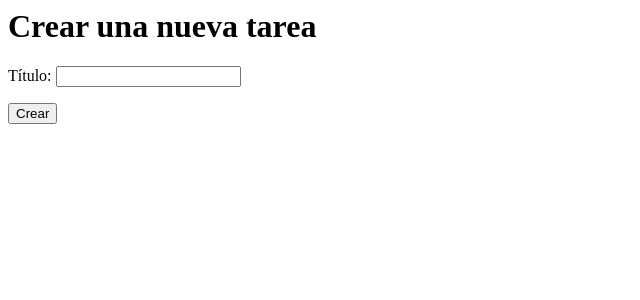
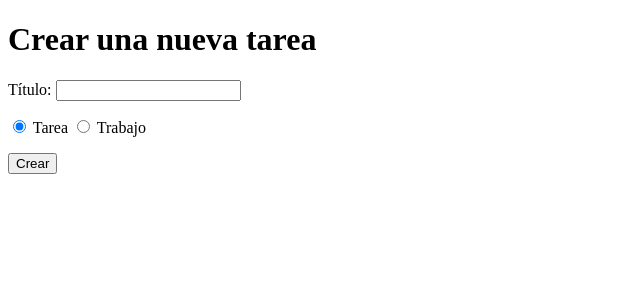
Before and after one commit to acrerosj/dsw2022-tareas, a PHP site: page /index.php/tarea in a window 1280 px wide. Shown: the top 300 px of the page, without its empty margins (0-640 px from the left). Run offline with PHP 8.4, Linux system fonts and the light colour scheme.

Commit message:
Crear tareas y trabajos

```diff
--- a/controllers/TareaController.php
+++ b/controllers/TareaController.php
@@ -37,4 +37,11 @@ class TareaController {
     $_SESSION['tareas'] = $this->tareas;
     header('Location: /');
   }
+
+  public function crearTrabajo($titulo , $fecha) {
+    $nuevaTrabajo = new Trabajo($titulo, $fecha);
+    $_SESSION['tareas'][] = $nuevaTrabajo;
+    $this->tareas = $_SESSION['tareas'];
+    header('Location: /');
+  }
 }
--- a/css/style.css
+++ b/css/style.css
@@ -10,6 +10,11 @@
   box-shadow: 10px 10px 10px grey;
 }
 
+.trabajo {
+  border: 3px solid red;
+  border-radius: 15px;
+}
+
 .activa {
   background-color: aquamarine;
 }
@@ -17,3 +22,7 @@
 .finalizada {
   background-color: indianred;
 }
+
+.oculto {
+  display: none;
+}
--- a/datosfalsos.php
+++ b/datosfalsos.php
@@ -6,7 +6,7 @@
     $tareas = [
       new Tarea('Corregir examen PHP'),
       new Tarea('Corregir examen Javascript'),
-      new Trabajo('Hacer Web'),
+      new Trabajo('Hacer Web', '21/12/2022'),
       new Tarea('Poner notas DSW'),
       new Tarea('Poner notas DEW')
     ];
--- a/index.php
+++ b/index.php
@@ -7,11 +7,15 @@ $controller = new TareaController();
 
 if (isset( $_SERVER['PATH_INFO'])) {
   $partes = explode('/', $_SERVER['PATH_INFO']);
-  if ($partes[1]=='tarea') {
+  if ($partes[1]=='tarea' || $partes[1]=='trabajo') {
     if (empty($_POST['titulo'])) {
       $controller->formCrear();
     } else {
-      $controller->crearTarea($_POST['titulo']);
+      if ($partes[1]=='tarea') {
+        $controller->crearTarea($_POST['titulo']);
+      } else {
+        $controller->crearTrabajo($_POST['titulo'], $_POST['fecha']);
+      }
     }
   } elseif ($partes[1]=='deletetarea' && is_numeric($partes[2])) {
     $controller->eliminarTarea($partes[2]);
--- /dev/null
+++ b/js/creartarea.js
@@ -0,0 +1,15 @@
+document.forms.formcrear.addEventListener('submit', ()=>{
+  if (document.forms.formcrear.tipo.value == 'trabajo') {
+    document.forms.formcrear.action = '/index.php/trabajo/';
+  }
+});
+
+document.forms.formcrear.tipo.forEach(radio => radio.addEventListener('change', ()=>{
+    let panelFecha = document.getElementById('panel-fecha');
+    if (document.forms.formcrear.tipo.value == 'trabajo') {
+      panelFecha.classList.remove('oculto');
+    } else {
+      panelFecha.classList.add('oculto');
+    }
+  })
+);
--- a/models/Trabajo.php
+++ b/models/Trabajo.php
@@ -1,4 +1,10 @@
 <?php
 class Trabajo extends Tarea {
+  public $fecha;
 
+  public function __construct($titulo, $fecha)
+  {
+    parent::__construct($titulo);
+    $this->fecha = $fecha;
+  }
 }
--- a/views/crear.php
+++ b/views/crear.php
@@ -1,10 +1,23 @@
+<?php require('views/header.php'); ?>
 <h1>Crear una nueva tarea</h1>
-<form action="/index.php/tarea/" method="post">
+<form action="/index.php/tarea/" method="post" name="formcrear">
   <p>
     <label for="titulo">Título: </label>
     <input type="text" name="titulo" id="titulo" required>
   </p>
   <p>
+    <input type="radio" name="tipo" value="tarea" id="tarea" checked>
+    <label for="tarea">Tarea</label>
+    <input type="radio" name="tipo" value="trabajo" id="trabajo">
+    <label for="trabajo">Trabajo</label>
+  </p>
+  <p class="oculto" id="panel-fecha">
+    <label for="fecha">Fecha:</label>
+    <input type="date" name="fecha" id="fecha">
+  </p>
+  <p>
     <input type="submit" value="Crear">
   </p>
 </form>
+<script src="/js/creartarea.js"></script>
+<?php require('views/footer.php'); ?>
--- a/views/header.php
+++ b/views/header.php
@@ -5,6 +5,6 @@
   <meta http-equiv="X-UA-Compatible" content="IE=edge">
   <meta name="viewport" content="width=device-width, initial-scale=1.0">
   <title>Tareas</title>
-  <link rel="stylesheet" href="css/style.css">
+  <link rel="stylesheet" href="/css/style.css">
 </head>
 <body>
```
Also changed, not shown: views/listado.php (+7 -4 lines), views/trabajo.php (added, +12 -0 lines).
